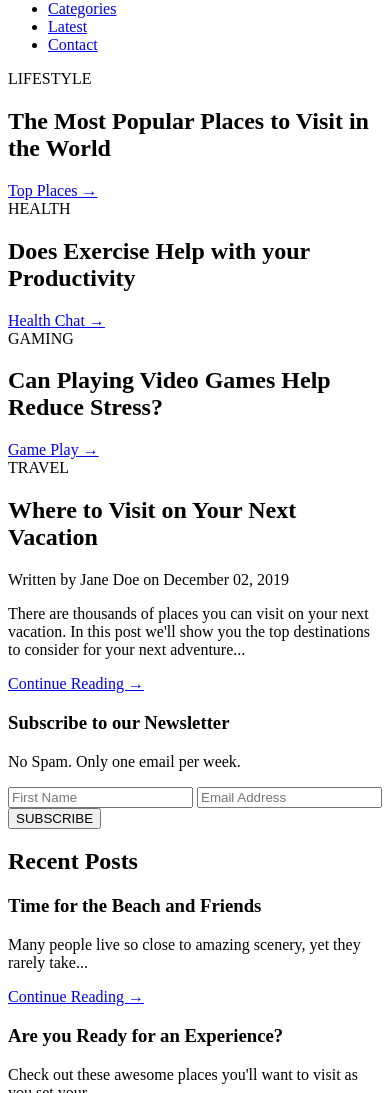
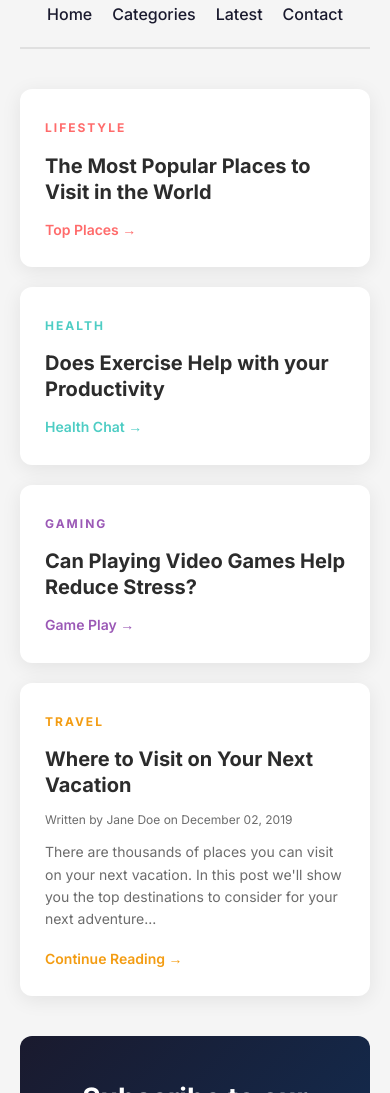
Before and after one commit to Eddy21Q/tarea1-clon-web, a plain HTML site: page src/index.html in a window 390 px wide. Shown: the part 98-1191 px from the top of the page. Drawn offline with Linux system fonts and the light colour scheme.

Commit message:
Se aplicaron estilos globales al proyecto mediante variables CSS para facilitar la consistencia visual y la reutilización de colores, tipografías y efectos. Se implementó el diseño del layout principal utilizando Flexbox y Grid para organizar el contenido en dos columnas y tarjetas responsivas. Además, se desarrollaron estilos para el encabezado, navegación, secciones de contenido, sidebar, formulario de suscripción, posts recientes y pie de página, incorporando efectos hover, sombras y diseño responsive

```diff
--- a/src/index.css
+++ b/src/index.css
@@ -0,0 +1,372 @@
+:root {
+    --color-primary: #1a1a2e;
+    --color-secondary: #e94560;
+    --color-accent: #0f3460;
+    --color-text: #2c2c2c;
+    --color-text-light: #6c6c6c;
+    --color-bg: #f5f5f5;
+    --color-white: #ffffff;
+    --color-lifestyle: #ff6b6b;
+    --color-health: #4ecdc4;
+    --color-gaming: #9b59b6;
+    --color-travel: #f39c12;
+    --shadow: 0 4px 20px rgba(0, 0, 0, 0.08);
+    --border-radius: 12px;
+    --font-main: 'Inter', sans-serif;
+}
+
+* {
+    margin: 0;
+    padding: 0;
+    box-sizing: border-box;
+}
+
+body {
+    font-family: var(--font-main);
+    background-color: var(--color-bg);
+    color: var(--color-text);
+    line-height: 1.6;
+}
+
+.container {
+    max-width: 1400px;
+    margin: 0 auto;
+    padding: 20px 40px;
+}
+
+header {
+    display: flex;
+    justify-content: space-between;
+    align-items: center;
+    padding: 20px 0;
+    border-bottom: 2px solid #e0e0e0;
+    margin-bottom: 40px;
+}
+
+.logo h1 {
+    font-size: 28px;
+    font-weight: 800;
+}
+
+.logo span {
+    color: var(--color-secondary);
+}
+
+nav ul {
+    display: flex;
+    gap: 30px;
+    list-style: none;
+}
+
+nav ul li a {
+    text-decoration: none;
+    color: var(--color-primary);
+    font-weight: 500;
+    transition: color 0.3s ease;
+}
+
+nav ul li a:hover {
+    color: var(--color-secondary);
+}
+
+.main-layout {
+    display: flex;
+    gap: 40px;
+}
+
+main {
+    flex: 2;
+}
+
+.sidebar {
+    flex: 1;
+}
+
+.featured-categories {
+    display: grid;
+    grid-template-columns: repeat(2, 1fr);
+    gap: 20px;
+    margin-bottom: 40px;
+}
+
+.category-card {
+    background: var(--color-white);
+    padding: 25px;
+    border-radius: var(--border-radius);
+    box-shadow: var(--shadow);
+    transition: transform 0.3s ease, box-shadow 0.3s ease;
+}
+
+.category-card:hover {
+    transform: translateY(-5px);
+    box-shadow: 0 8px 30px rgba(0, 0, 0, 0.12);
+}
+
+.category-tag {
+    font-size: 12px;
+    font-weight: 700;
+    letter-spacing: 2px;
+    display: inline-block;
+    margin-bottom: 15px;
+}
+
+.lifestyle .category-tag { color: var(--color-lifestyle); }
+.health .category-tag { color: var(--color-health); }
+.gaming .category-tag { color: var(--color-gaming); }
+.travel .category-tag { color: var(--color-travel); }
+
+.category-card h2 {
+    font-size: 20px;
+    margin-bottom: 12px;
+    line-height: 1.3;
+}
+
+.category-link {
+    text-decoration: none;
+    font-weight: 600;
+    font-size: 14px;
+}
+
+.lifestyle .category-link { color: var(--color-lifestyle); }
+.health .category-link { color: var(--color-health); }
+.gaming .category-link { color: var(--color-gaming); }
+.travel .category-link { color: var(--color-travel); }
+
+.post-meta {
+    font-size: 12px;
+    color: var(--color-text-light);
+    margin-bottom: 12px;
+}
+
+.travel p {
+    font-size: 14px;
+    margin-bottom: 15px;
+    color: var(--color-text-light);
+}
+
+.continue-link {
+    text-decoration: none;
+    font-weight: 600;
+    font-size: 14px;
+    color: var(--color-travel);
+}
+
+.newsletter {
+    background: linear-gradient(135deg, var(--color-primary), var(--color-accent));
+    color: white;
+    padding: 40px;
+    border-radius: var(--border-radius);
+    text-align: center;
+    margin-bottom: 40px;
+}
+
+.newsletter h3 {
+    font-size: 28px;
+    margin-bottom: 10px;
+}
+
+.newsletter-note {
+    font-size: 14px;
+    opacity: 0.8;
+    margin-bottom: 25px;
+}
+
+.newsletter-form {
+    display: flex;
+    gap: 15px;
+    justify-content: center;
+    flex-wrap: wrap;
+}
+
+.newsletter-form input {
+    padding: 14px 20px;
+    border: none;
+    border-radius: 8px;
+    font-size: 16px;
+    width: 250px;
+    font-family: var(--font-main);
+}
+
+.newsletter-form input:focus {
+    outline: 2px solid var(--color-secondary);
+}
+
+.newsletter-form button {
+    background: var(--color-secondary);
+    color: white;
+    border: none;
+    padding: 14px 30px;
+    border-radius: 8px;
+    font-weight: 700;
+    cursor: pointer;
+    transition: background 0.3s ease;
+    font-family: var(--font-main);
+}
+
+.newsletter-form button:hover {
+    background: #d33f5a;
+}
+
+.recent-posts h2 {
+    margin-bottom: 25px;
+    font-size: 24px;
+}
+
+.posts-grid {
+    display: grid;
+    grid-template-columns: repeat(2, 1fr);
+    gap: 25px;
+}
+
+.post-item {
+    background: var(--color-white);
+    border-radius: var(--border-radius);
+    overflow: hidden;
+    box-shadow: var(--shadow);
+    transition: transform 0.3s ease;
+}
+
+.post-item:hover {
+    transform: translateY(-3px);
+}
+
+.post-content {
+    padding: 20px;
+}
+
+.post-content h3 {
+    font-size: 18px;
+    margin-bottom: 10px;
+    color: var(--color-primary);
+}
+
+.post-date {
+    font-size: 12px;
+    color: var(--color-text-light);
+    margin-bottom: 10px;
+}
+
+.post-content p {
+    font-size: 14px;
+    color: var(--color-text-light);
+    margin-bottom: 12px;
+}
+
+.post-content a {
+    text-decoration: none;
+    font-size: 13px;
+    font-weight: 600;
+    color: var(--color-secondary);
+}
+
+.sidebar-widget {
+    background: var(--color-white);
+    border-radius: var(--border-radius);
+    padding: 25px;
+    margin-bottom: 30px;
+    box-shadow: var(--shadow);
+}
+
+.sidebar-widget h3 {
+    font-size: 18px;
+    margin-bottom: 20px;
+    padding-bottom: 10px;
+    border-bottom: 2px solid var(--color-secondary);
+    display: inline-block;
+}
+
+.category-list,
+.recent-list {
+    list-style: none;
+}
+
+.category-list li {
+    display: flex;
+    justify-content: space-between;
+    padding: 10px 0;
+    border-bottom: 1px solid #eee;
+}
+
+.category-list li:hover {
+    background-color: #f9f9f9;
+    padding-left: 10px;
+}
+
+.cat-count {
+    color: var(--color-secondary);
+    font-weight: 600;
+}
+
+.recent-list li {
+    padding: 10px 0;
+    border-bottom: 1px solid #eee;
+}
+
+.recent-list li a {
+    text-decoration: none;
+    color: var(--color-text);
+    transition: color 0.3s ease;
+}
+
+/*
+
+   El selector '.recent-list li a' tiene una especificidad de (0,1,1)
+   - una clase (10 puntos) + un elemento li (1) + un elemento a (1) = 12 puntos
+   Mientras que el selector 'a' solo tiene 1 punto.
+   Esto garantiza que los enlaces en la sidebar NO hereden el color
+   secundario de otros enlaces del sitio y mantengan su propio estilo.
+*/
+
+.recent-list li a:hover {
+    color: var(--color-secondary);
+}
+
+footer {
+    margin-top: 50px;
+    padding: 30px 0;
+    text-align: center;
+    border-top: 1px solid #ddd;
+    color: var(--color-text-light);
+    font-size: 14px;
+}
+
+@media (max-width: 1024px) {
+    .container {
+        padding: 20px;
+    }
+
+    .main-layout {
+        flex-direction: column;
+    }
+
+    .featured-categories {
+        grid-template-columns: 1fr;
+    }
+
+    .posts-grid {
+        grid-template-columns: 1fr;
+    }
+
+    .newsletter-form {
+        flex-direction: column;
+        align-items: center;
+    }
+
+    .newsletter-form input {
+        width: 100%;
+        max-width: 300px;
+    }
+}
+
+@media (max-width: 768px) {
+    header {
+        flex-direction: column;
+        gap: 15px;
+    }
+
+    nav ul {
+        gap: 20px;
+        flex-wrap: wrap;
+        justify-content: center;
+    }
+}
--- a/src/index.html
+++ b/src/index.html
@@ -4,7 +4,7 @@
     <meta charset="UTF-8">
     <meta name="viewport" content="width=device-width, initial-scale=1.0">
     <title>BlogZone | Lifestyle, Health, Gaming & Travel</title>
-    <link rel="stylesheet" href="styles.css">
+    <link rel="stylesheet" href="index.css">
     <link href="https://fonts.googleapis.com/css2?family=Inter:wght@400;500;600;700;800&display=swap" rel="stylesheet">
 </head>
 <body>
```
